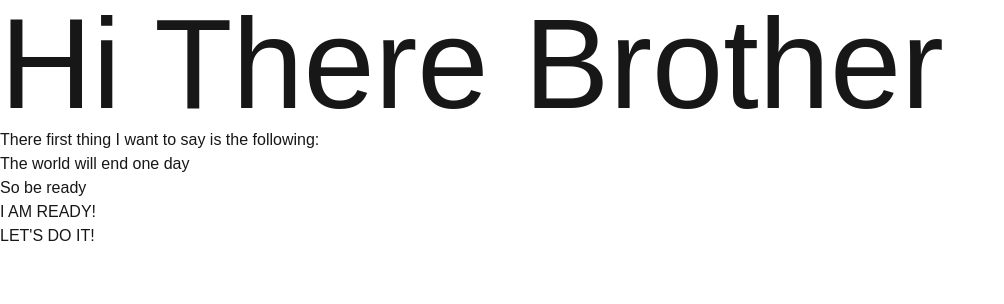
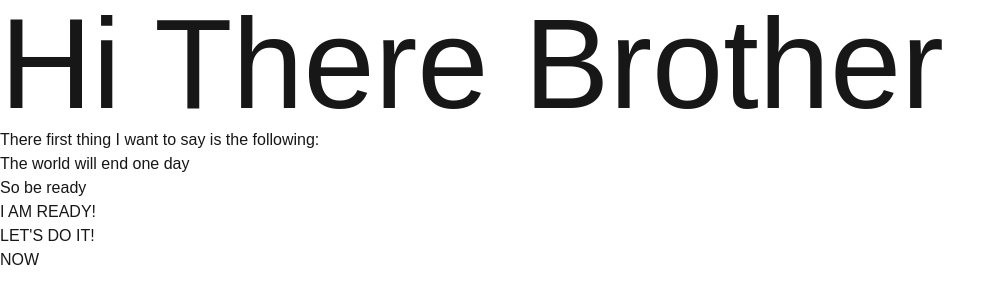
Before and after one commit to BrahimBoussada/to-delete-later, a Next.js app: page / in a window 1280 px wide. Shown: the top 304 px of the page, without its empty margins (0-1004 px from the left). Built offline with nearby package versions, Linux system fonts and the light colour scheme.

Commit message:
asdsalıdja

```diff
--- a/src/app/page.tsx
+++ b/src/app/page.tsx
@@ -9,6 +9,7 @@ export default function Home() {
       <p>So be ready</p>
       <p>I AM READY!</p>
       <p>LET'S DO IT!</p>
+      <p>NOW</p>
     </main>
   );
 }
```
